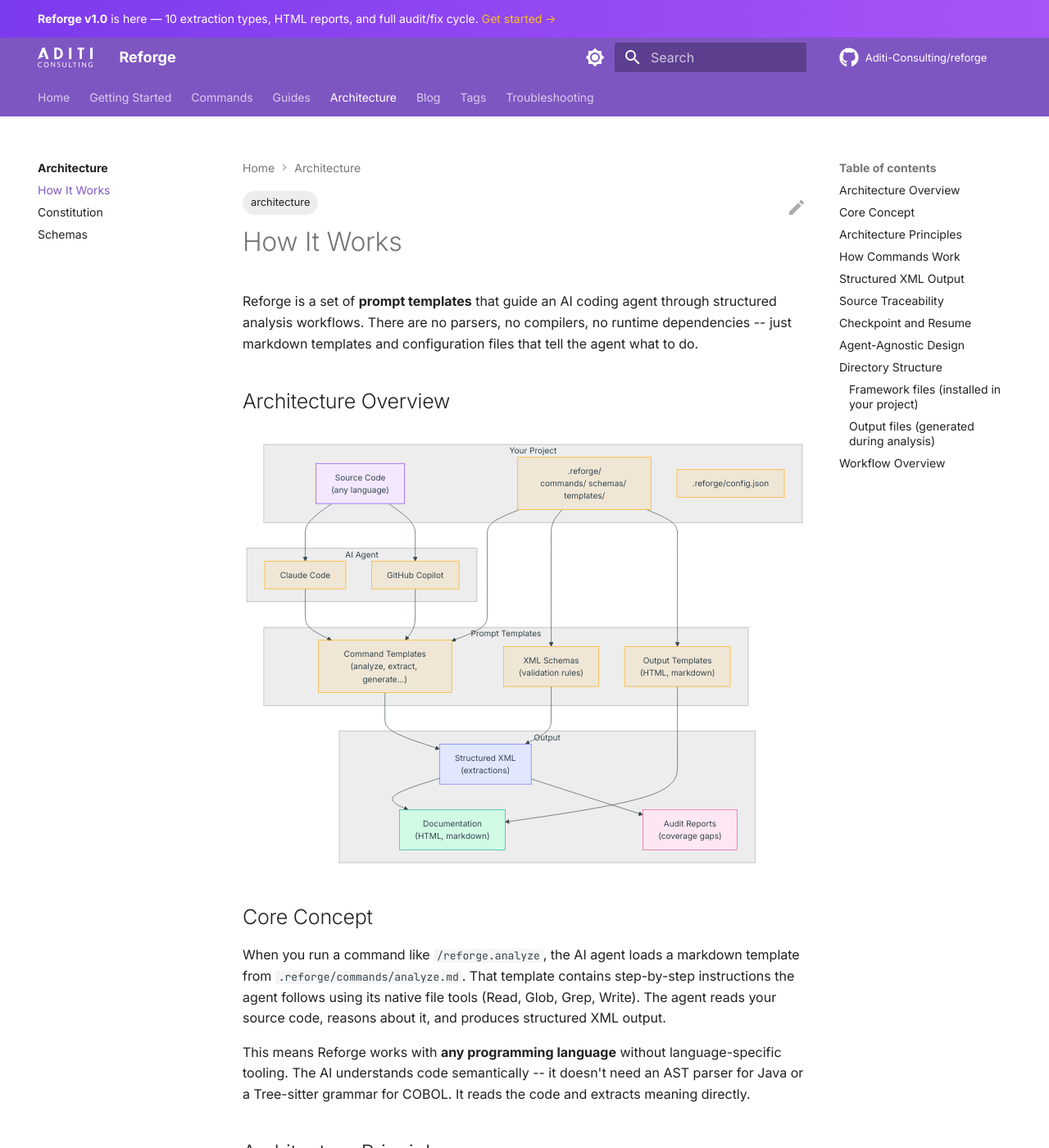
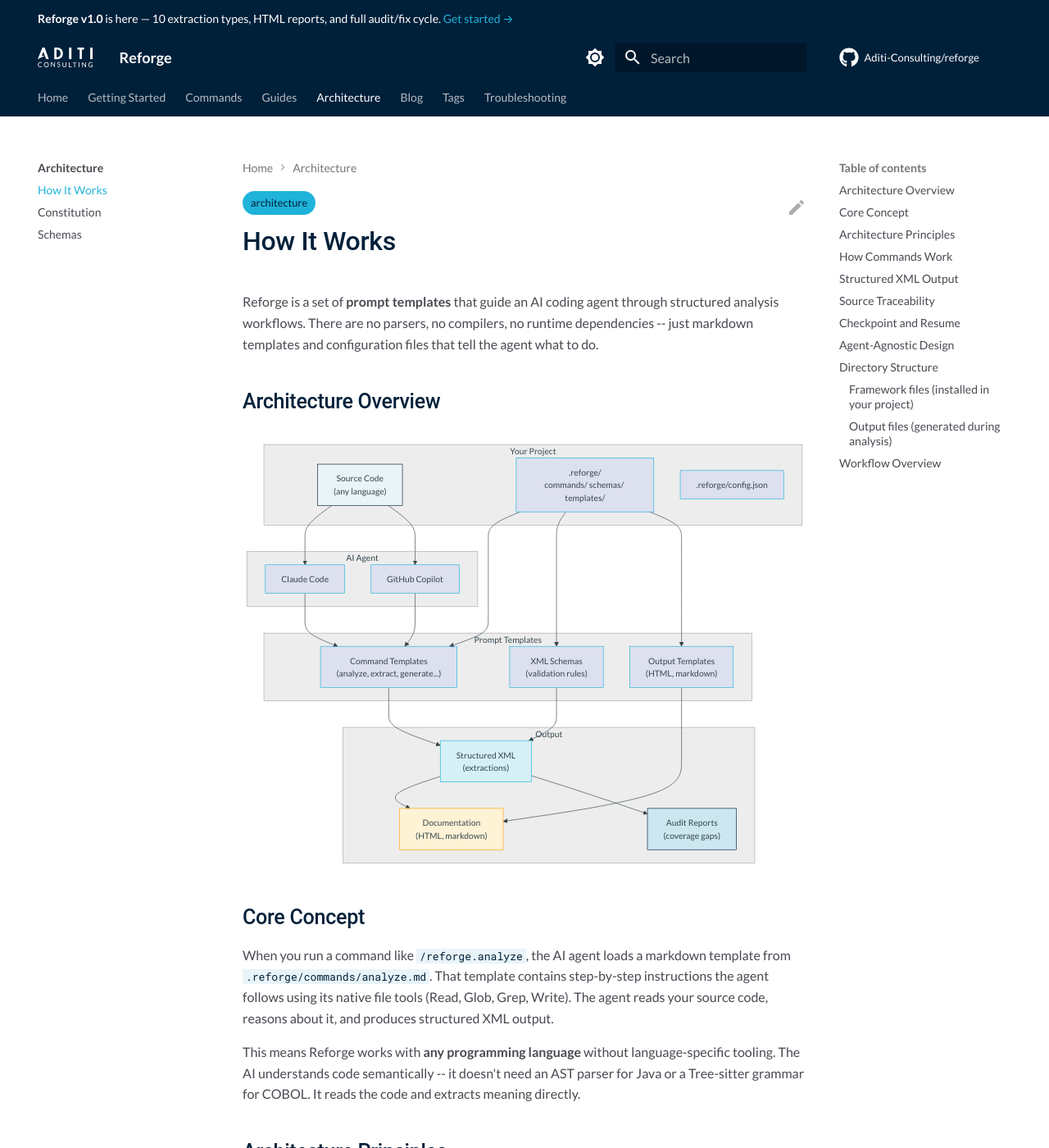
Before and after one commit to pratik-aditi/Reforge_v1, an MkDocs documentation site: the page built from docs/architecture/overview.md, in a window 1280 px wide and 1400 px high. Shown: the whole window at 82% size. Built offline with MkDocs 1.6.1 and Material for MkDocs 9.7.7, drawn with Linux system fonts in a browser that asks for light colours; comment, search, counter and statistics services are not loaded.

Commit message:
style(docs): match Aditi Consulting parent site branding
Align the doc site with aditiconsulting.com brand identity:
- Navy (#00203A) for header, tabs, footer, and heading text
- Cyan (#1FB3D9) for links, buttons, accents, and tag pills
- Orange (#FFA301) for accent highlights and before/after labels
- Lato body font + Roboto headings (matching parent site)
- Roboto Mono for code blocks
- Updated all Mermaid diagrams to use brand color palette
- Custom CSS tokens for consistent brand application

Co-Authored-By: Claude Opus 4.6 <noreply@anthropic.com>

````diff
--- a/docs/architecture/overview.md
+++ b/docs/architecture/overview.md
@@ -44,10 +44,10 @@ graph TB
   XML --> DOC
   XML --> AUD
 
-  style SRC fill:#f3e8ff,stroke:#7c3aed,color:#1a1a2e
-  style XML fill:#e0e7ff,stroke:#6366f1,color:#1a1a2e
-  style DOC fill:#d1fae5,stroke:#10b981,color:#1a1a2e
-  style AUD fill:#fce7f3,stroke:#ec4899,color:#1a1a2e
+  style SRC fill:#e8f4f8,stroke:#00203A,color:#00203A
+  style XML fill:#d6f0f7,stroke:#1FB3D9,color:#00203A
+  style DOC fill:#fff3d6,stroke:#FFA301,color:#00203A
+  style AUD fill:#cce7f0,stroke:#00203A,color:#00203A
 ```
 
 ## Core Concept
--- a/docs/stylesheets/extra.css
+++ b/docs/stylesheets/extra.css
@@ -1,4 +1,63 @@
-/* Reforge custom styles */
+/* ============================================================
+   Aditi Consulting Brand Theme
+   Navy: #00203A  |  Cyan: #1FB3D9  |  Orange: #FFA301
+   Body font: Lato  |  Headings: Roboto
+   ============================================================ */
+
+/* ---- Brand color tokens ---- */
+:root {
+  --aditi-navy: #00203A;
+  --aditi-cyan: #1FB3D9;
+  --aditi-orange: #FFA301;
+  --aditi-body: #494A52;
+  --aditi-light-bg: #F4F4F4;
+}
+
+/* Material theme overrides — light mode */
+[data-md-color-scheme="default"] {
+  --md-primary-fg-color: var(--aditi-navy);
+  --md-primary-fg-color--light: #003459;
+  --md-primary-fg-color--dark: #001526;
+  --md-accent-fg-color: var(--aditi-cyan);
+  --md-default-fg-color: var(--aditi-body);
+  --md-typeset-a-color: var(--aditi-cyan);
+}
+
+/* Material theme overrides — dark mode */
+[data-md-color-scheme="slate"] {
+  --md-primary-fg-color: var(--aditi-navy);
+  --md-primary-fg-color--light: #003459;
+  --md-primary-fg-color--dark: #001526;
+  --md-accent-fg-color: var(--aditi-cyan);
+  --md-typeset-a-color: var(--aditi-cyan);
+}
+
+/* ---- Headings use Roboto ---- */
+.md-typeset h1,
+.md-typeset h2,
+.md-typeset h3,
+.md-typeset h4,
+.md-typeset h5,
+.md-typeset h6 {
+  font-family: "Roboto", system-ui, sans-serif;
+  font-weight: 500;
+}
+
+[data-md-color-scheme="default"] .md-typeset h1,
+[data-md-color-scheme="default"] .md-typeset h2,
+[data-md-color-scheme="default"] .md-typeset h3 {
+  color: var(--aditi-navy);
+}
+
+/* ---- Navigation tabs ---- */
+.md-tabs {
+  background-color: var(--aditi-navy);
+}
+
+/* ---- Header ---- */
+.md-header {
+  background-color: var(--aditi-navy);
+}
 
 /* ---- Landing page hero ---- */
 .md-typeset .hero {
@@ -7,10 +66,11 @@
 }
 
 .md-typeset .hero h1 {
+  font-family: "Roboto", system-ui, sans-serif;
   font-size: 2.8rem;
-  font-weight: 800;
+  font-weight: 700;
   margin-bottom: 0.5rem;
-  background: linear-gradient(135deg, #7c3aed 0%, #a855f7 50%, #f59e0b 100%);
+  background: linear-gradient(135deg, var(--aditi-cyan) 0%, var(--aditi-orange) 100%);
   -webkit-background-clip: text;
   -webkit-text-fill-color: transparent;
   background-clip: text;
@@ -35,6 +95,29 @@
   font-weight: 600;
 }
 
+/* Primary CTA button — cyan */
+.md-typeset .hero .hero-buttons .md-button--primary {
+  background-color: var(--aditi-cyan);
+  border-color: var(--aditi-cyan);
+  color: var(--aditi-navy);
+}
+
+.md-typeset .hero .hero-buttons .md-button--primary:hover {
+  background-color: #17a0c4;
+  border-color: #17a0c4;
+}
+
+/* Secondary CTA buttons — outlined */
+.md-typeset .hero .hero-buttons .md-button:not(.md-button--primary) {
+  border-color: var(--aditi-cyan);
+  color: var(--aditi-cyan);
+}
+
+.md-typeset .hero .hero-buttons .md-button:not(.md-button--primary):hover {
+  background-color: var(--aditi-cyan);
+  color: var(--aditi-navy);
+}
+
 /* ---- Feature grid refinements ---- */
 .md-typeset .grid.cards > ul > li {
   border: 1px solid var(--md-default-fg-color--lightest);
@@ -42,8 +125,15 @@
 }
 
 .md-typeset .grid.cards > ul > li:hover {
-  border-color: var(--md-accent-fg-color);
-  box-shadow: 0 4px 20px rgba(0, 0, 0, 0.08);
+  border-color: var(--aditi-cyan);
+  box-shadow: 0 4px 20px rgba(0, 32, 58, 0.1);
+}
+
+/* Card icon color */
+.md-typeset .grid.cards .twemoji,
+.md-typeset .grid.cards .emojione,
+.md-typeset .grid.cards svg {
+  color: var(--aditi-cyan);
 }
 
 /* ---- Before/after section ---- */
@@ -72,17 +162,23 @@
   font-size: 0.85rem;
   text-transform: uppercase;
   letter-spacing: 0.05em;
-  color: var(--md-default-fg-color--light);
+  color: var(--aditi-orange);
 }
 
-/* ---- Announcement bar override (if using custom block) ---- */
+/* ---- Announcement bar ---- */
 .md-banner {
-  background: linear-gradient(90deg, #7c3aed, #a855f7);
+  background: var(--aditi-navy);
   color: #fff;
 }
 
 .md-banner a {
-  color: #fbbf24;
+  color: var(--aditi-cyan);
+}
+
+/* ---- Admonition accent ---- */
+.md-typeset .admonition.tip,
+.md-typeset details.tip {
+  border-color: var(--aditi-cyan);
 }
 
 /* ---- Mermaid diagram sizing ---- */
@@ -94,11 +190,43 @@
 /* ---- Tag pill refinements ---- */
 .md-typeset .md-tags .md-tag {
   font-weight: 500;
+  background-color: var(--aditi-cyan);
+  color: var(--aditi-navy);
 }
 
 /* ---- Code block font size tweak ---- */
 .md-typeset code {
   font-size: 0.82em;
+}
+
+/* ---- Inline code ---- */
+[data-md-color-scheme="default"] .md-typeset code {
+  background-color: #e8f4f8;
+  color: var(--aditi-navy);
+}
+
+/* ---- Content tab indicator ---- */
+.md-typeset .tabbed-labels > label:hover {
+  color: var(--aditi-cyan);
+}
+
+.md-typeset .tabbed-labels > .tabbed-label--active {
+  color: var(--aditi-cyan);
+}
+
+/* ---- Navigation instant progress bar ---- */
+.md-progress {
+  background-color: var(--aditi-cyan);
+}
+
+/* ---- Footer ---- */
+.md-footer {
+  background-color: var(--aditi-navy);
+}
+
+/* ---- Search highlight ---- */
+.md-search-result .md-typeset mark {
+  background-color: rgba(31, 179, 217, 0.3);
 }
 
 /* ---- Comparison table styling ---- */
@@ -110,3 +238,8 @@
 .md-typeset table.comparison td:nth-child(3) {
   text-align: center;
 }
+
+/* ---- Scrollbar accent (webkit) ---- */
+::-webkit-scrollbar-thumb {
+  background-color: var(--aditi-cyan);
+}
--- a/mkdocs.yml
+++ b/mkdocs.yml
@@ -12,15 +12,15 @@ theme:
   palette:
     - media: "(prefers-color-scheme: light)"
       scheme: default
-      primary: deep purple
-      accent: amber
+      primary: custom
+      accent: custom
       toggle:
         icon: material/brightness-7
         name: Switch to dark mode
     - media: "(prefers-color-scheme: dark)"
       scheme: slate
-      primary: deep purple
-      accent: amber
+      primary: custom
+      accent: custom
       toggle:
         icon: material/brightness-4
         name: Switch to light mode
@@ -49,8 +49,8 @@ theme:
     repo: fontawesome/brands/github
     edit: material/pencil
   font:
-    text: Inter
-    code: JetBrains Mono
+    text: Lato
+    code: Roboto Mono
 
 extra:
   social:
````
Also changed, not shown: docs/guides/workflow.md (+5 -5 lines), docs/index.md (+8 -8 lines).
